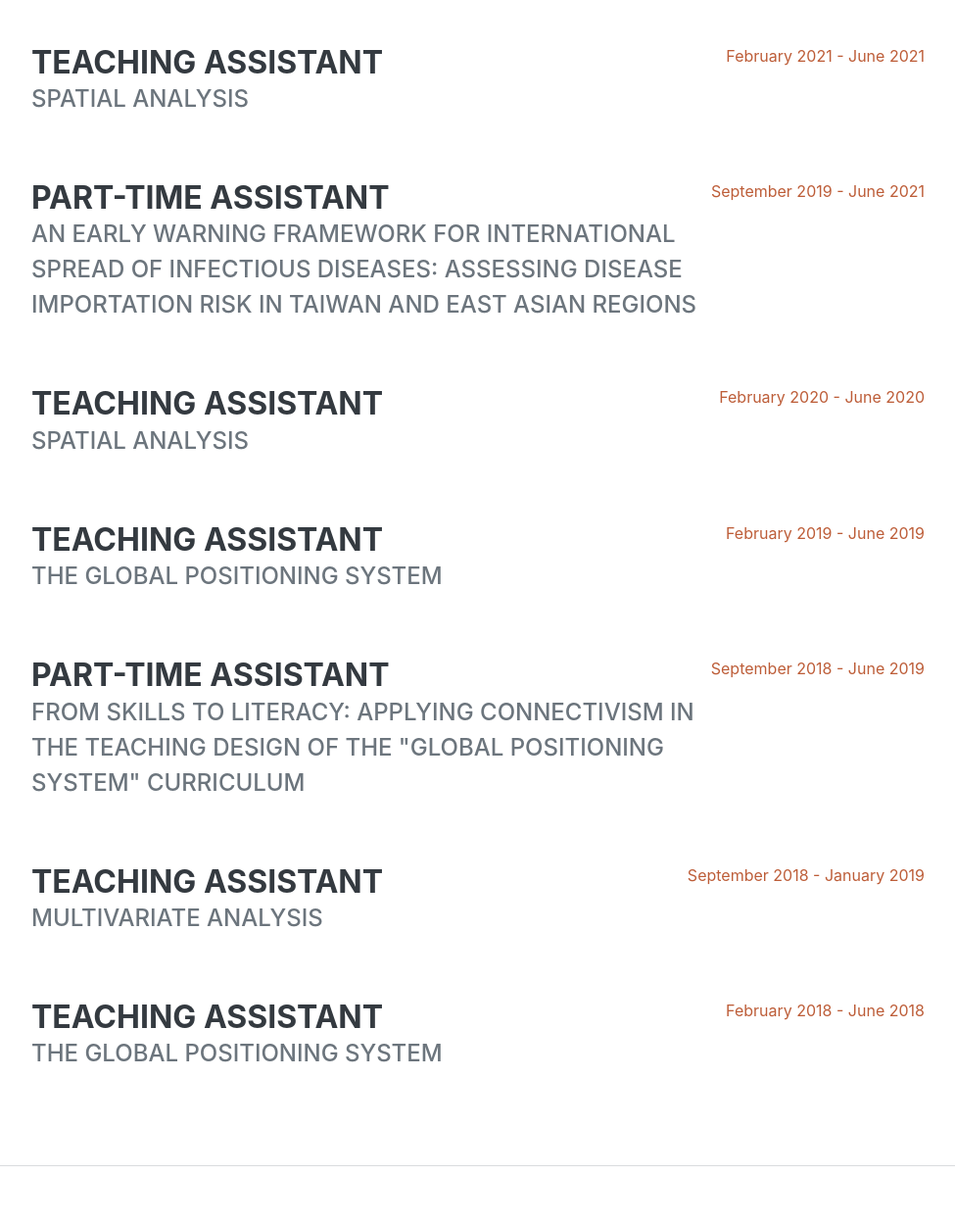
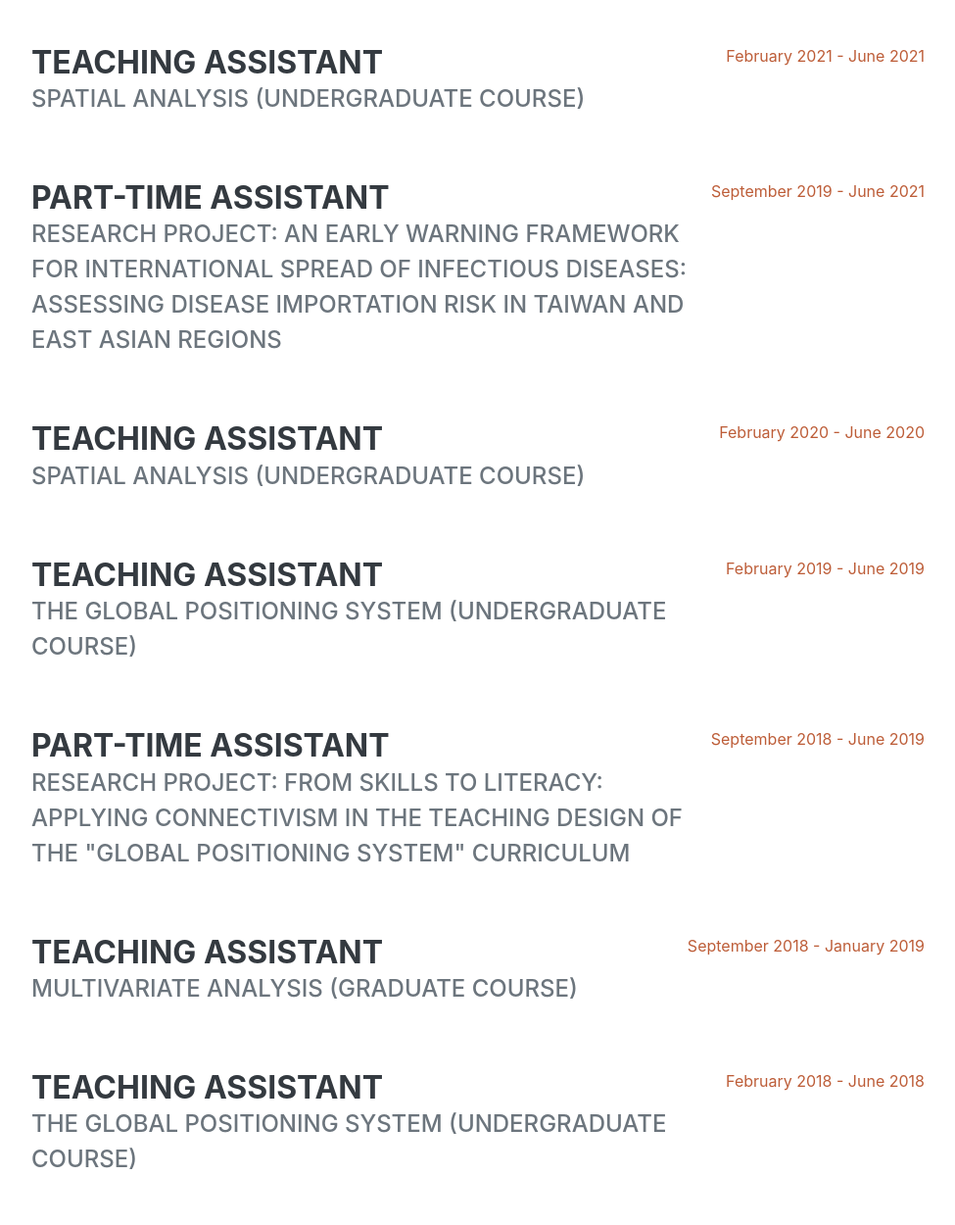
Before and after one commit to JWMHub/JWMHub.github.io, a plain HTML site: page index.html in a window 1280 px wide. Shown: the part 1310-2560 px from the top of the page at 98% size, without its empty margins (288-1263 px from the left). Drawn offline with nearby package versions, Linux system fonts and the light colour scheme; a web font is replaced by a local one.

Commit message:
Add files via upload

```diff
--- a/index.html
+++ b/index.html
@@ -45,7 +45,7 @@
                         <span class="text-primary">Jiang</span>
                     </h1>
                     <div class="lead mb-5">
-                        35 Keyan Road, Zhunan, Miaoli County 350401, Taiwan
+                        <!-- 35 Keyan Road, Zhunan, Miaoli County 350401, Taiwan-->
                         <a href="mailto:jiangwming@gmail.com">jiangwming@gmail.com</a>
                     </div>
                     <p class="lead mb-5">I am interested in applying my expertise in geography and epidemiology to investigate the spatiotemporal dynamics of infectious diseases and understand the social, economic, and environmental drivers of population health.</p>
@@ -75,7 +75,7 @@
                     <div class="d-flex flex-column flex-md-row justify-content-between mb-5">
                         <div class="flex-grow-1">
                             <h3 class="mb-0">Teaching assistant</h3>
-                            <div class="subheading mb-3">Spatial Analysis</div>
+                            <div class="subheading mb-3">Spatial Analysis (Undergraduate Course)</div>
                             <p></p>
                         </div>
                         <div class="flex-shrink-0"><span class="text-primary">February 2021 - June 2021</span></div>
@@ -83,7 +83,7 @@
                     <div class="d-flex flex-column flex-md-row justify-content-between mb-5">
                         <div class="flex-grow-1">
                             <h3 class="mb-0">Part-time assistant</h3>
-                            <div class="subheading mb-3">An Early Warning Framework for International Spread of Infectious Diseases: Assessing Disease Importation Risk in Taiwan and East Asian Regions</div>
+                            <div class="subheading mb-3">Research Project: An Early Warning Framework for International Spread of Infectious Diseases: Assessing Disease Importation Risk in Taiwan and East Asian Regions</div>
                             <p></p>
                         </div>
                         <div class="flex-shrink-0"><span class="text-primary">September 2019 - June 2021</span></div>
@@ -91,7 +91,7 @@
                     <div class="d-flex flex-column flex-md-row justify-content-between mb-5">
                         <div class="flex-grow-1">
                             <h3 class="mb-0">Teaching assistant</h3>
-                            <div class="subheading mb-3">Spatial Analysis</div>
+                            <div class="subheading mb-3">Spatial Analysis (Undergraduate Course)</div>
                             <p></p>
                         </div>
                         <div class="flex-shrink-0"><span class="text-primary">February 2020 - June 2020</span></div>
@@ -99,7 +99,7 @@
                     <div class="d-flex flex-column flex-md-row justify-content-between mb-5">
                         <div class="flex-grow-1">
                             <h3 class="mb-0">Teaching assistant</h3>
-                            <div class="subheading mb-3">The Global Positioning System</div>
+                            <div class="subheading mb-3">The Global Positioning System (Undergraduate Course)</div>
                             <p></p>
                         </div>
                         <div class="flex-shrink-0"><span class="text-primary">February 2019 - June 2019</span></div>
@@ -107,7 +107,7 @@
                     <div class="d-flex flex-column flex-md-row justify-content-between mb-5">
                         <div class="flex-grow-1">
                             <h3 class="mb-0">Part-time assistant</h3>
-                            <div class="subheading mb-3">From Skills to Literacy: Applying Connectivism in the Teaching Design of the "Global Positioning System" Curriculum</div>
+                            <div class="subheading mb-3">Research Project: From Skills to Literacy: Applying Connectivism in the Teaching Design of the "Global Positioning System" Curriculum</div>
                             <p></p>
                         </div>
                         <div class="flex-shrink-0"><span class="text-primary">September 2018 - June 2019</span></div>
@@ -115,7 +115,7 @@
                     <div class="d-flex flex-column flex-md-row justify-content-between mb-5">
                         <div class="flex-grow-1">
                             <h3 class="mb-0">Teaching assistant</h3>
-                            <div class="subheading mb-3">Multivariate Analysis</div>
+                            <div class="subheading mb-3">Multivariate Analysis (Graduate Course)</div>
                             <p></p>
                         </div>
                         <div class="flex-shrink-0"><span class="text-primary">September 2018 - January 2019</span></div>
@@ -123,7 +123,7 @@
                     <div class="d-flex flex-column flex-md-row justify-content-between">
                         <div class="flex-grow-1">
                             <h3 class="mb-0">Teaching assistant</h3>
-                            <div class="subheading mb-3">The Global Positioning System</div>
+                            <div class="subheading mb-3">The Global Positioning System (Undergraduate Course)</div>
                             <p></p>
                         </div>
                         <div class="flex-shrink-0"><span class="text-primary">February 2018 - June 2018</span></div>
@@ -240,6 +240,10 @@
                         <li>
                             <span class="subheading fa-li"><i class="fas fa-trophy text-warning"></i></span>
                             <div class="subheading mb-3">2025 National Health Research Institutes Excellent Research Assistant Award</div>
+                        </li>
+                        <li>
+                            <span class="subheading fa-li"><i class="fas fa-trophy text-warning"></i></span>
+                            <div class="subheading mb-3">2024 Government Scholarship to Study Abroad by the Ministry of Education, Republic of China (Taiwan)</div>
                         </li>
                         <li>
                             <span class="subheading fa-li"><i class="fas fa-trophy text-warning"></i></span>
```
